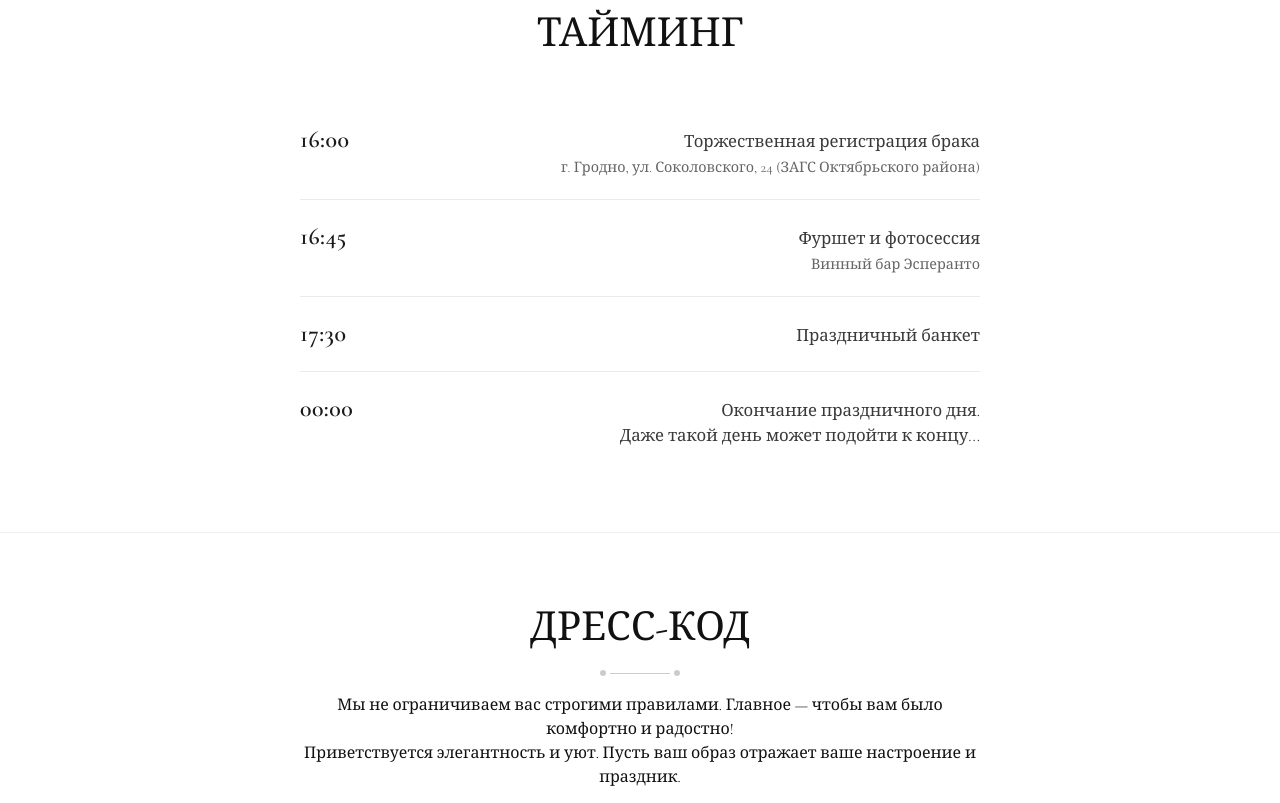
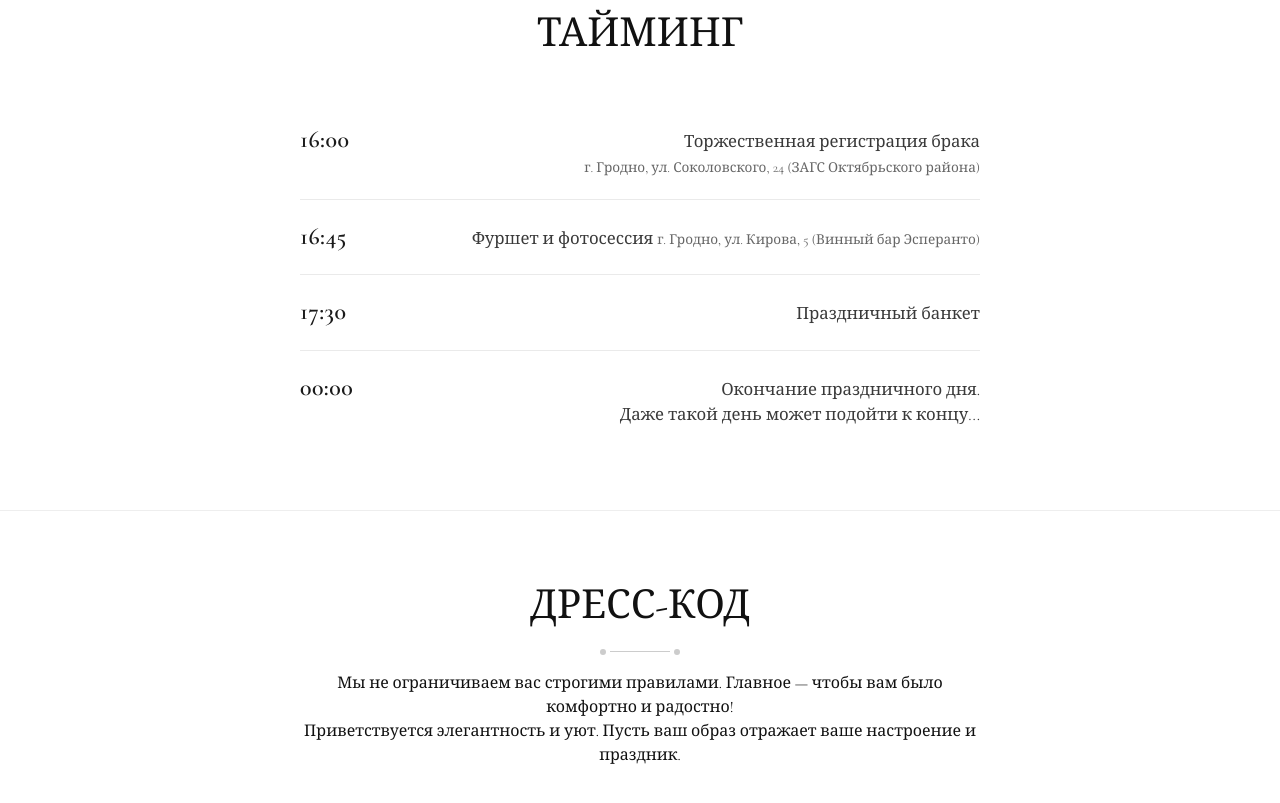
Before and after one commit to wedding-love/ilya-vlada, a plain HTML site: page index.html in a window 1280 px wide. Shown: the part 2977-3780 px from the top of the page. Drawn offline with nearby package versions, Linux system fonts and the light colour scheme.

Commit message:
Update index.html

```diff
--- a/index.html
+++ b/index.html
@@ -42,10 +42,9 @@
             background-size: cover;
             background-position: center;
             background-repeat: no-repeat;
-            padding-top: 30px; /* Поднято выше */
+            padding-top: 30px;
         }
 
-        /* Полностью убираем все оверлеи и подложки */
         .hero::before {
             display: none;
         }
@@ -64,7 +63,6 @@
             text-shadow: none;
         }
 
-        /* Имена остаются элегантными */
         .names {
             font-family: 'Cormorant Garamond', serif;
             font-size: clamp(1.8rem, 6vw, 3.5rem);
@@ -74,9 +72,8 @@
             text-transform: uppercase;
         }
 
-        /* УВЕЛИЧЕННЫЙ ШРИФТ ДЛЯ "ПРИГЛАШАЕМ НА НАШУ СВАДЬБУ" */
         .hero-sub {
-            font-size: 1.2rem;      /* Был 0.7rem — значительно увеличили */
+            font-size: 1.2rem;
             font-weight: 600;
             letter-spacing: 0.2rem;
             text-transform: uppercase;
@@ -90,9 +87,8 @@
             margin-top: 1rem;
         }
 
-        /* УВЕЛИЧЕННАЯ ДАТА */
         .hero-date {
-            font-size: 1.6rem;      /* Был 1.1rem — сделали заметно крупнее */
+            font-size: 1.6rem;
             font-weight: 600;
             letter-spacing: 0.1em;
             margin-top: 0.5rem;
@@ -101,7 +97,7 @@
         @media (max-width: 768px) {
             .hero { padding-top: 20px; }
             .names { font-size: 2rem; }
-            .hero-sub { font-size: 1rem; letter-spacing: 0.18rem; }  /* Адаптивно */
+            .hero-sub { font-size: 1rem; letter-spacing: 0.18rem; }
             .hero-place { font-size: 0.8rem; margin-top: 0.8rem; }
             .hero-date { font-size: 1.4rem; }
         }
@@ -110,7 +106,6 @@
             .hero-date { font-size: 1.2rem; }
         }
 
-        /* Стрелка без фона и обводки */
         .scroll-down {
             position: absolute;
             bottom: 2rem;
@@ -152,7 +147,6 @@
             animation: bounceSoft 2s infinite ease-in-out;
         }
 
-        /* Общие разделители и прочие стили */
         .small-divider {
             width: 60px;
             height: 1px;
@@ -399,10 +393,18 @@
             flex: 1;
             line-height: 1.5;
         }
+        .timeline-address {
+            font-size: 0.85rem;
+            color: #666;
+            display: inline-block;
+            margin-top: 4px;
+            line-height: 1.4;
+        }
         @media (max-width: 640px) {
             .timeline-item { flex-direction: column; align-items: flex-start; gap: 0.3rem; padding: 1rem 0; }
             .timeline-time { width: auto; font-size: 1.3rem; }
             .timeline-event { text-align: left; font-size: 0.95rem; }
+            .timeline-address { font-size: 0.8rem; }
         }
         .dresscode-block {
             background: #ffffff;
@@ -621,10 +623,8 @@
 
 <section class="hero" id="hero-section">
     <div class="names">ИЛЬЯ & ВЛАДА</div>
-    <!-- Увеличенный шрифт для приглашения -->
     <div class="hero-sub">ПРИГЛАШАЕМ НА НАШУ СВАДЬБУ</div>
     <div class="hero-place">ВИННЫЙ БАР ЭСПЕРАНТО</div>
-    <!-- Увеличенная дата -->
     <div class="hero-date">29.08.26</div>
     <div class="scroll-down" id="scrollArrow">
         <span>ЛИСТАЙТЕ ВНИЗ</span>
@@ -683,17 +683,23 @@
     </div>
 </section>
 
-<!-- Тайминг -->
+<!-- Тайминг (добавлен полный адрес для фуршета) -->
 <section class="timeline-block fade-up">
     <h2 class="timeline-title">ТАЙМИНГ</h2>
     <div class="timeline">
         <div class="timeline-item">
             <div class="timeline-time">16:00</div>
-            <div class="timeline-event">Торжественная регистрация брака<br><span style="font-size:0.9rem; color:#666;">г. Гродно, ул. Соколовского, 24 (ЗАГС Октябрьского района)</span></div>
+            <div class="timeline-event">
+                Торжественная регистрация брака
+                <div class="timeline-address">г. Гродно, ул. Соколовского, 24 (ЗАГС Октябрьского района)</div>
+            </div>
         </div>
         <div class="timeline-item">
             <div class="timeline-time">16:45</div>
-            <div class="timeline-event">Фуршет и фотосессия<br><span style="font-size:0.9rem; color:#666;">Винный бар Эсперанто</span></div>
+            <div class="timeline-event">
+                Фуршет и фотосессия
+                <div class="timeline-address">г. Гродно, ул. Кирова, 5 (Винный бар Эсперанто)</div>
+            </div>
         </div>
         <div class="timeline-item">
             <div class="timeline-time">17:30</div>
```
